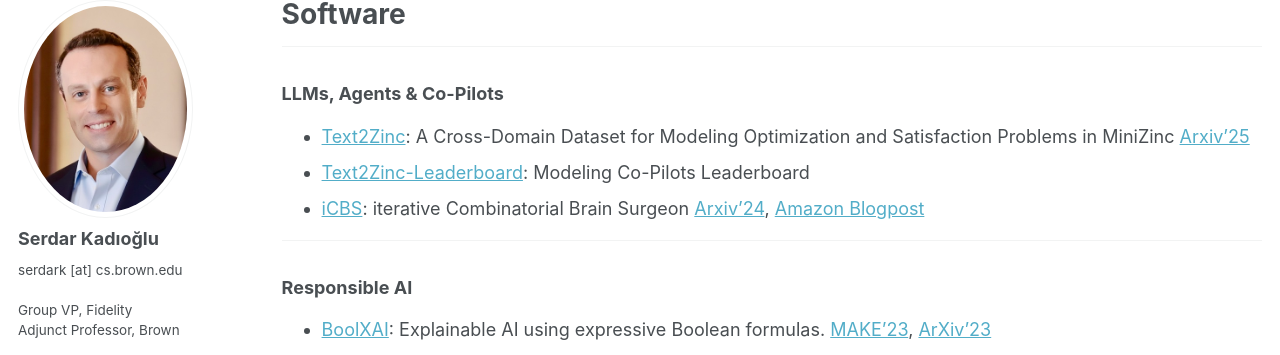
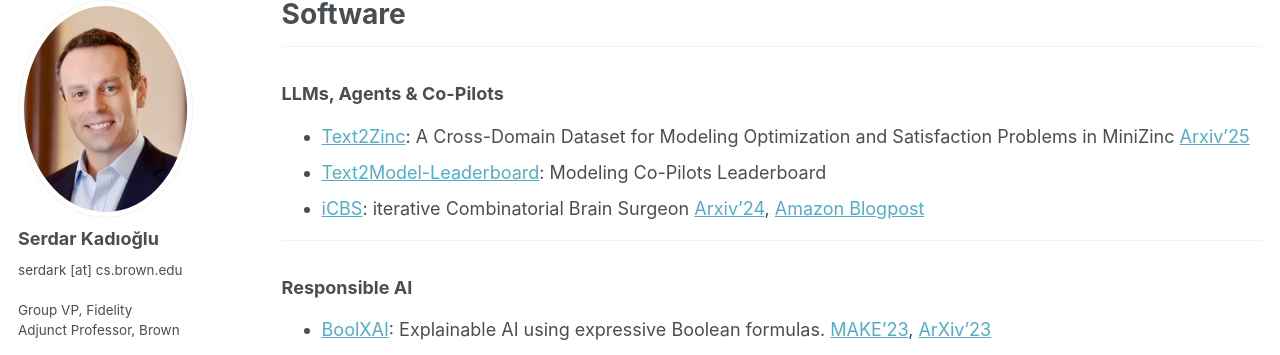
Before and after one commit to skadio/skadio.github.io, a Jekyll site: the page built from _pages/software.md, in a window 1280 px wide and 900 px high. Shown: the part 118-473 px from the top of the window. Built offline with Jekyll 4.4.1, drawn with Linux system fonts in a browser that asks for light colours.

Commit message:
Rename Text2Zinc-Leaderboard to Text2Model-Leaderboard

```diff
--- a/_pages/software.md
+++ b/_pages/software.md
@@ -9,7 +9,7 @@ author_profile: true
 
 ### LLMs, Agents & Co-Pilots
 - [Text2Zinc](https://huggingface.co/datasets/skadio/text2zinc): A Cross-Domain Dataset for Modeling Optimization and Satisfaction Problems in MiniZinc [Arxiv'25](https://arxiv.org/abs/2503.10642)
-- [Text2Zinc-Leaderboard](https://huggingface.co/spaces/skadio/text2zinc-leaderboard): Modeling Co-Pilots Leaderboard
+- [Text2Model-Leaderboard](https://huggingface.co/spaces/skadio/text2model-leaderboard): Modeling Co-Pilots Leaderboard
 - [iCBS](https://github.com/amazon-science/icbs): iterative Combinatorial Brain Surgeon [Arxiv'24](https://arxiv.org/abs/2411.17796), [Amazon Blogpost](https://aws.amazon.com/blogs/quantum-computing/quantum-amenable-pruning-of-large-language-models-and-large-vision-models-using-block-coordinate-descent/)
 
 ---
```
